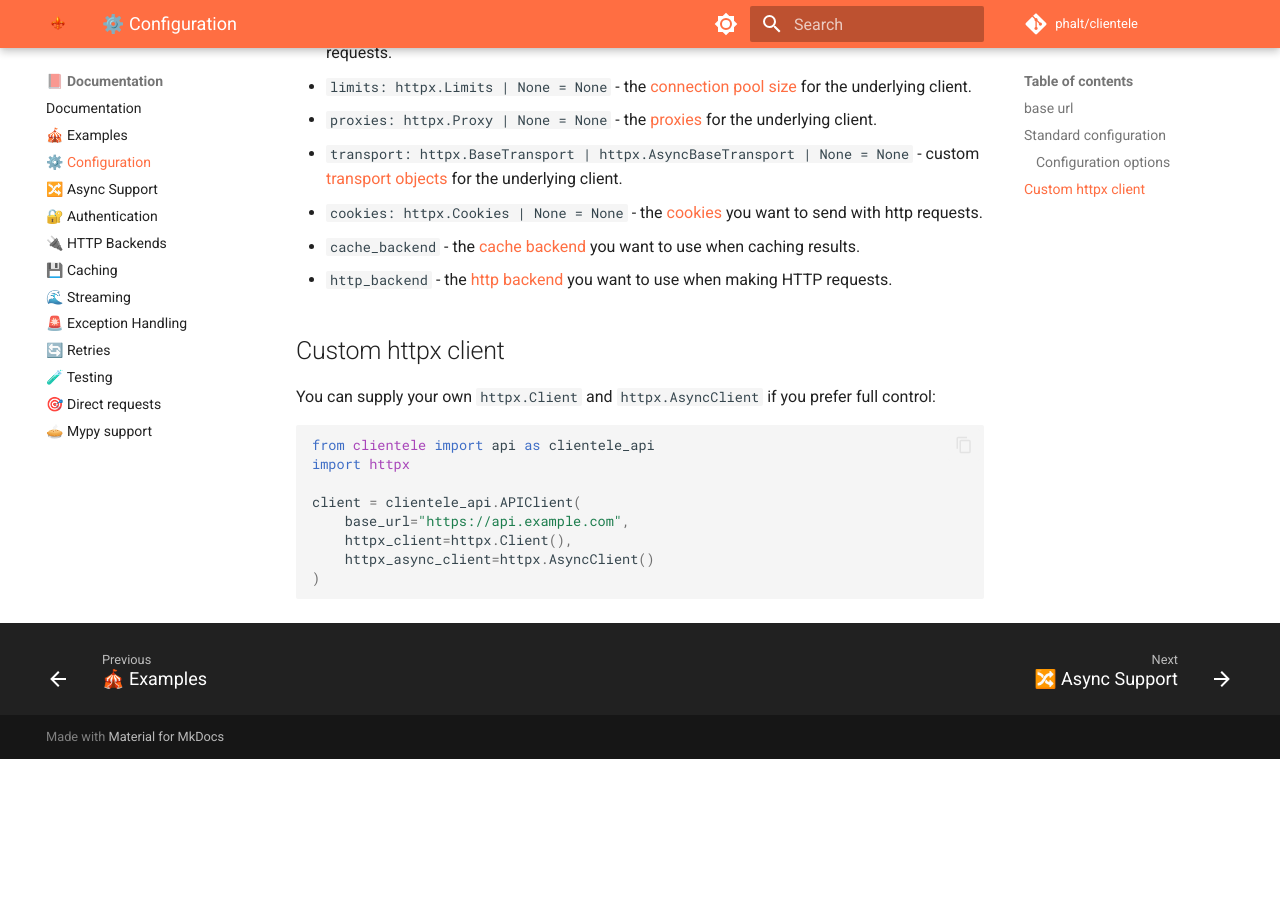
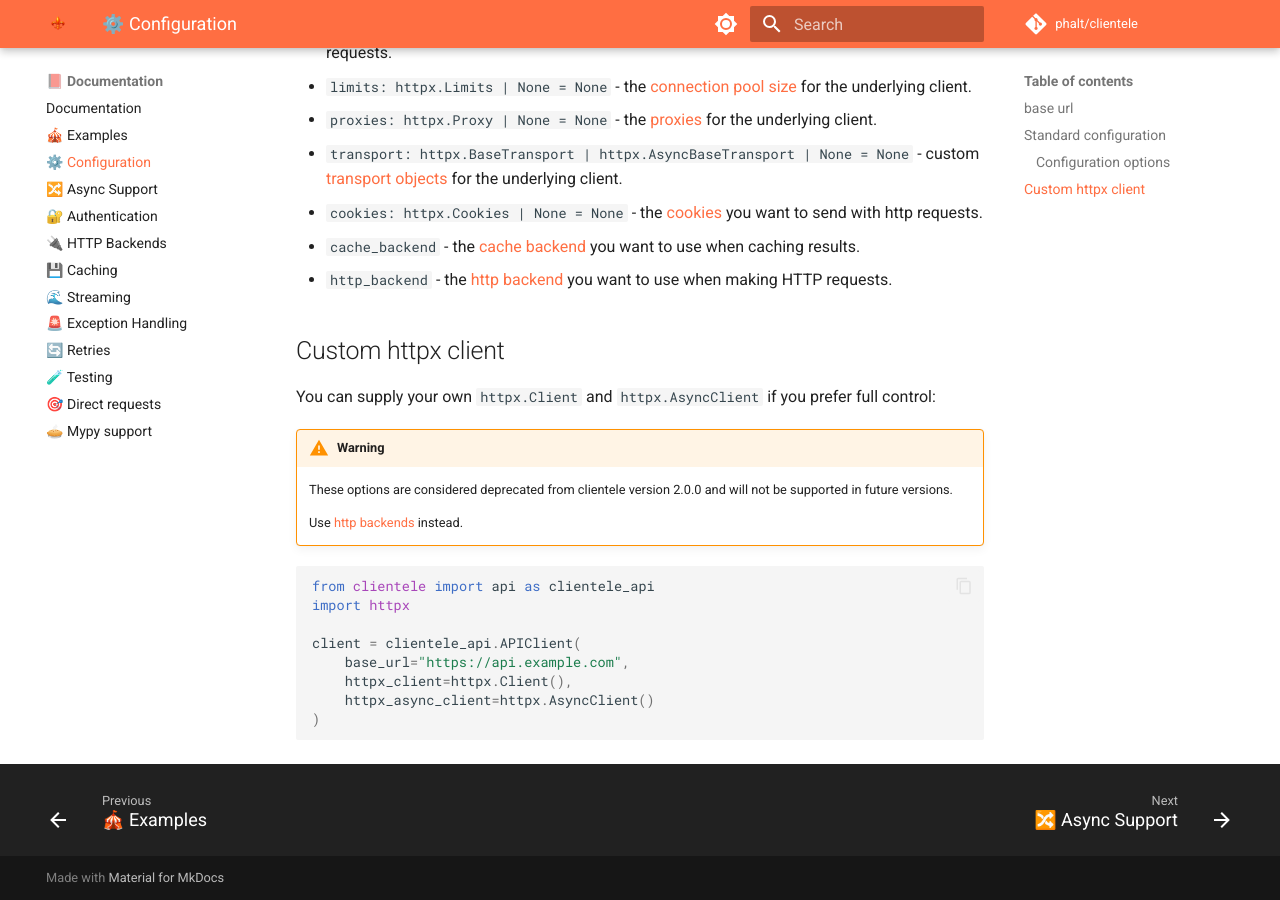
Before and after one commit to phalt/clientele, an MkDocs documentation site: the page built from docs/api-configuration.md, in a window 1280 px wide and 900 px high, scrolled down 1062 px. Built offline with MkDocs 1.6.1 and Material for MkDocs 9.7.7, drawn with Linux system fonts in a browser that asks for light colours; comment, search, counter and statistics services are not loaded; before the commit the page ends 1821 px from its top, so only the background shows below that.

Commit message:
Add deprecation warning in docs

````diff
--- a/docs/api-configuration.md
+++ b/docs/api-configuration.md
@@ -47,6 +47,12 @@ The `BaseConfig` class is powered by [pydantic-settings](https://docs.pydantic.d
 
 You can supply your own `httpx.Client` and `httpx.AsyncClient` if you prefer full control:
 
+!!! warning
+
+    These options are considered deprecated from clientele version 2.0.0 and will not be supported in future versions.
+
+    Use [http backends](api-http-backends.md) instead.
+
 ```python
 
 from clientele import api as clientele_api
````
